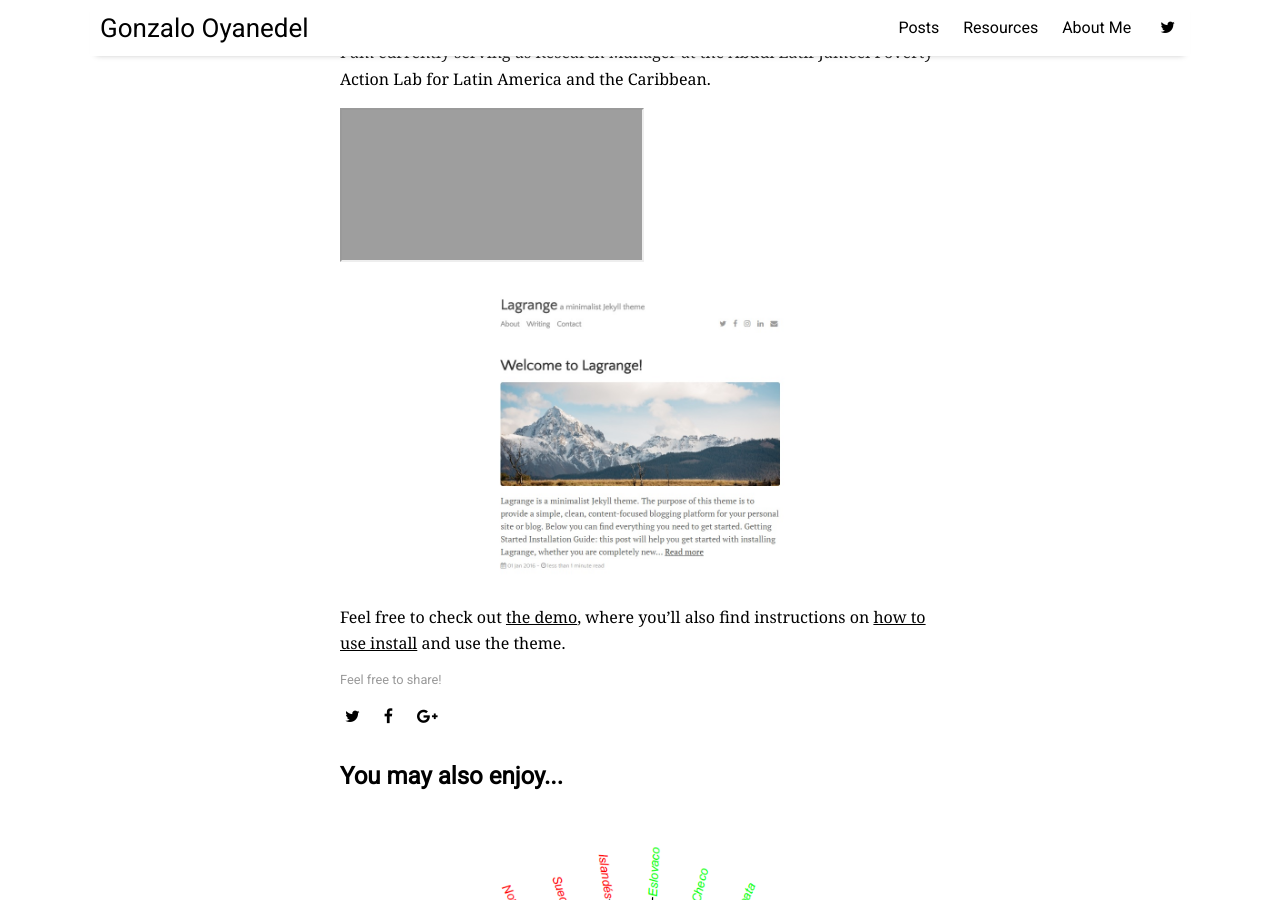
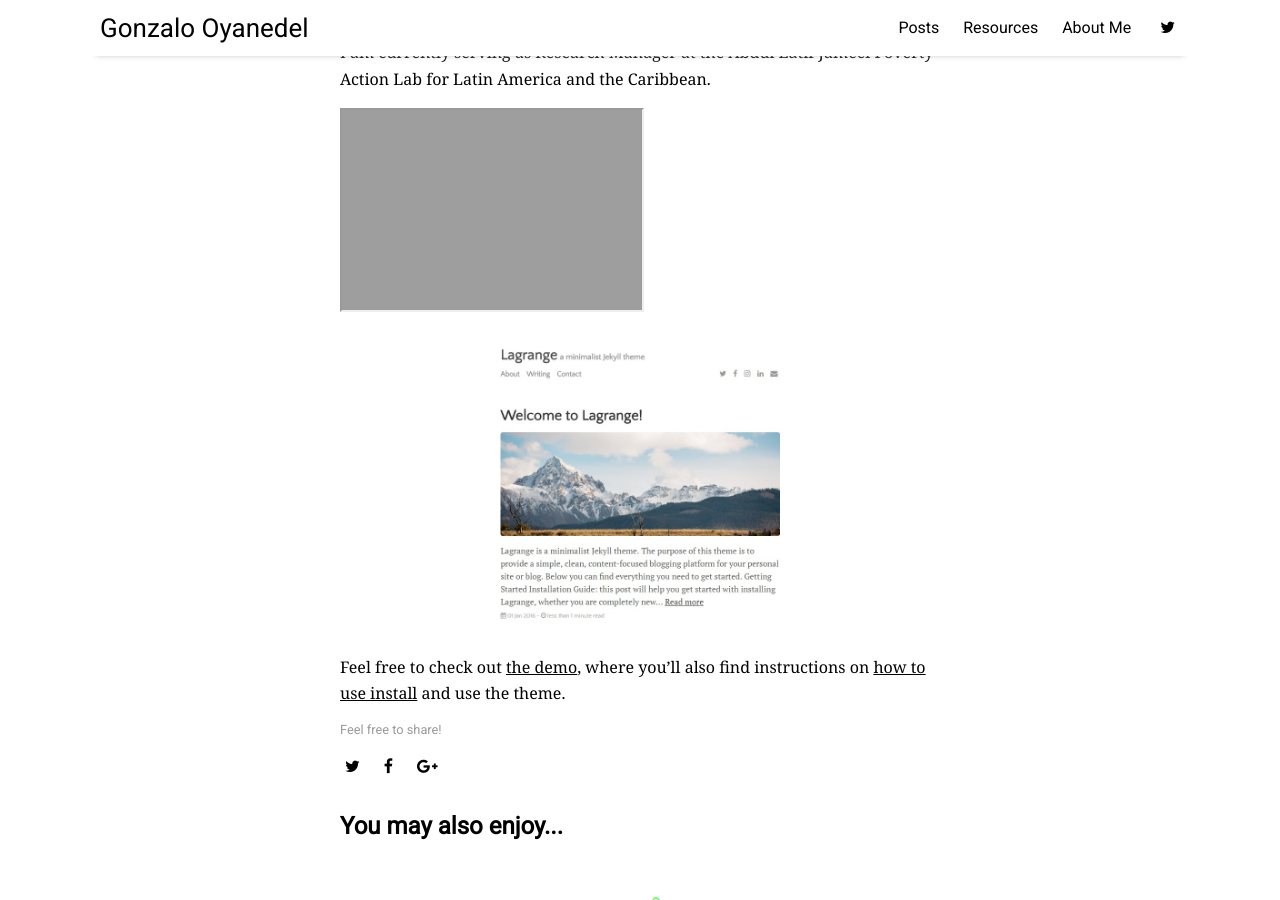
Before and after one commit to goyanedelv/goyanedelv.github.io, a Jekyll site: the page built from _posts/2016-04-04-about-the-author.md, in a window 1280 px wide and 900 px high, scrolled down 616 px. Built offline with Jekyll 4.4.1, drawn with Linux system fonts in a browser that asks for light colours; nearby versions of some CDN libraries.

Commit message:
Update 2016-04-04-about-the-author.md

```diff
--- a/_posts/2016-04-04-about-the-author.md
+++ b/_posts/2016-04-04-about-the-author.md
@@ -11,7 +11,7 @@ I am Gonzalo Oyanedel, a Chilean engineering, biochemist and data science enthus
 
 I am currently serving as Research Manager at the Abdul Latif Jameel Poverty Action Lab for Latin America and the Caribbean.
 
-<iframe src="https://goyanedelv.github.io/nh_test/"></iframe>
+<iframe src="https://goyanedelv.github.io/nh_test/" height="200" width="300"></iframe>
 
 
 <img src="{{ site.github.url }}/assets/img/demo.jpg">
```
